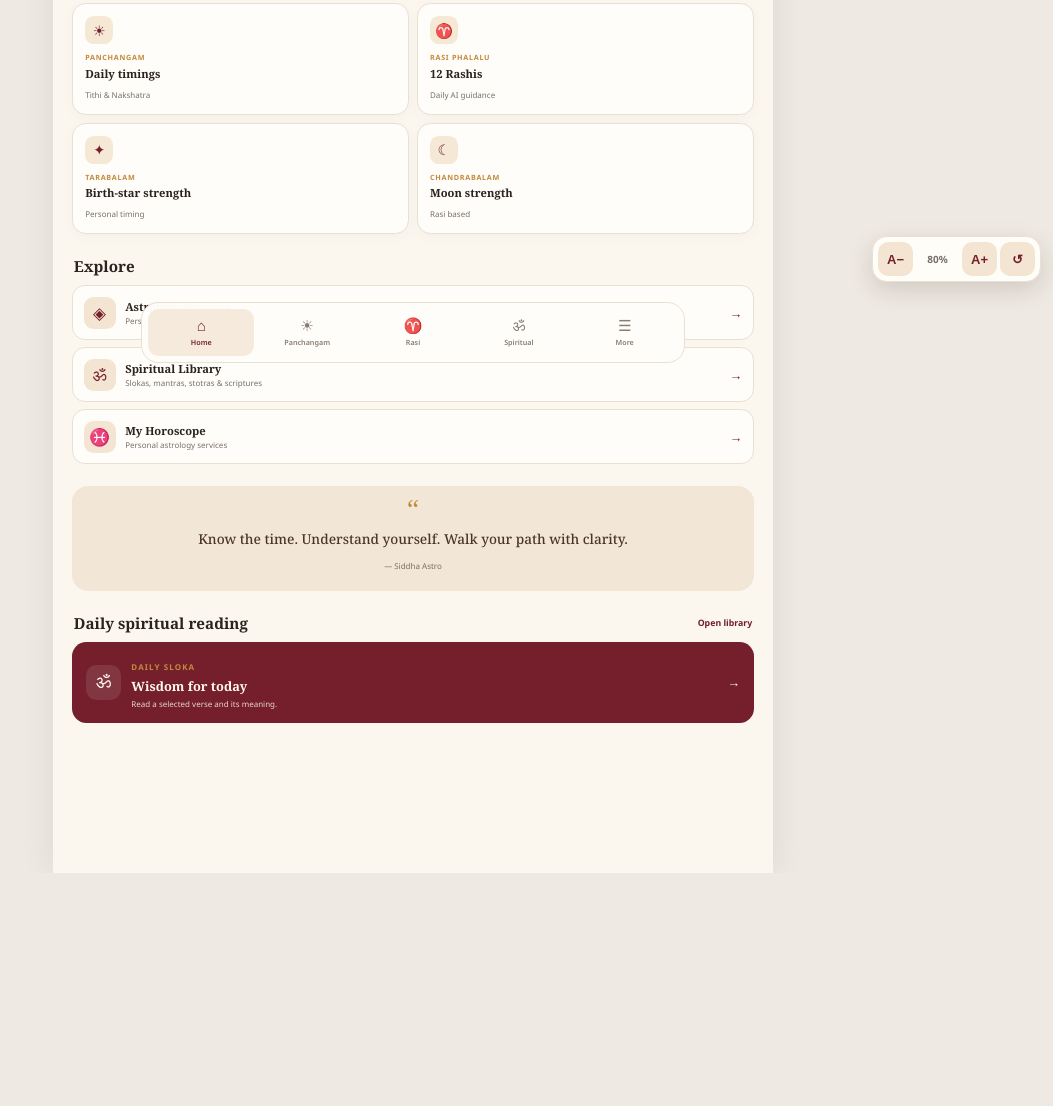
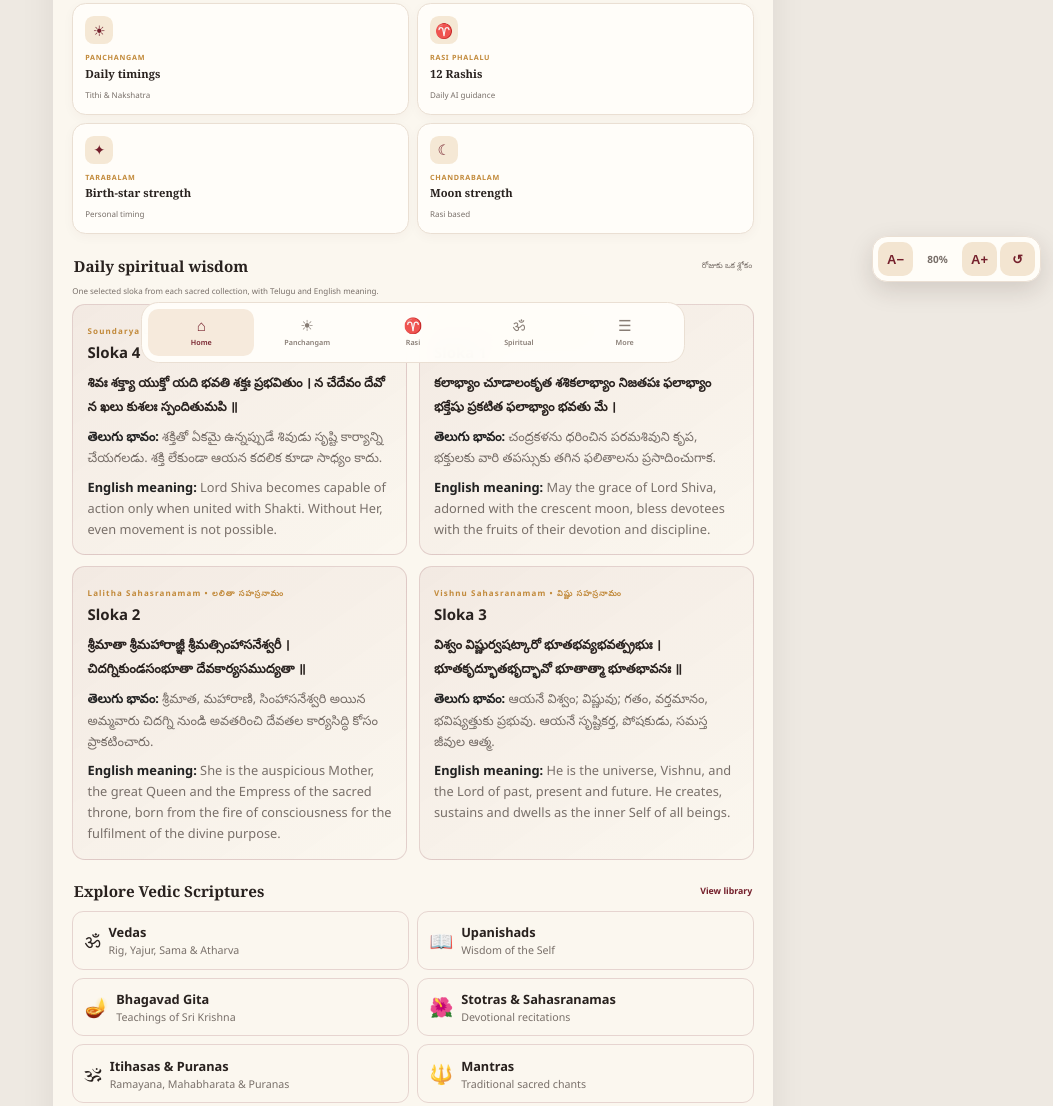
Before and after one commit to Siddhaacu/siddha-astro-mobile-redesign, a website: page index.html in a window 1280 px wide. Shown: the part 426-1532 px from the top of the page, without its empty margins (227-1280 px from the left). Before the commit the page ends 1299 px from the top, so only its background shows below. Drawn offline with Linux system fonts and the light colour scheme.

Commit message:
Add daily sloka sections and Vedic scriptures explorer to home page

```diff
--- a/index.html
+++ b/index.html
@@ -7,6 +7,9 @@
   <meta name="description" content="Siddha Astro — Panchangam, Rasi Phalalu, spiritual wisdom and astrology services.">
   <link rel="manifest" href="manifest.json"><link rel="icon" href="icon.svg" type="image/svg+xml"><link rel="stylesheet" href="styles.css">
   <title>Siddha Astro</title>
+  <style>
+    .sloka-grid{display:grid;gap:14px}.sloka-card{padding:18px;border:1px solid rgba(116,31,43,.16);border-radius:16px;background:linear-gradient(145deg,rgba(116,31,43,.06),rgba(255,255,255,.02))}.sloka-card h3{margin:5px 0 10px}.sloka-card .sloka{font-size:16px;line-height:1.9;font-weight:700}.sloka-card .meaning{margin-top:10px;color:var(--muted,#777);line-height:1.65}.sloka-card .meaning strong{color:var(--text,#222)}.scripture-grid{display:grid;grid-template-columns:repeat(2,minmax(0,1fr));gap:10px}.scripture-link{display:flex;align-items:center;gap:10px;padding:14px;border:1px solid rgba(116,31,43,.16);border-radius:14px;text-decoration:none;color:inherit}.scripture-link span:first-child{font-size:24px}.scripture-link small{display:block;color:var(--muted,#777);margin-top:3px}@media(min-width:700px){.sloka-grid{grid-template-columns:repeat(2,minmax(0,1fr))}}
+  </style>
 </head>
 <body><div class="app-shell">
 <header class="topbar"><div class="brand-wrap"><img class="brand-logo" src="assets/siddha-astro-logo.png" alt="Siddha Astro logo" onerror="this.onerror=null;this.src='https://www.siddhaastro.in/favicon.ico'"><div><div class="brand">Siddha Astro</div><div class="brand-sub">Guidance • Wisdom • Destiny</div></div></div><div class="top-actions"><button class="icon-btn" aria-label="Search" onclick="toast('Search will be enabled in the next phase')">⌕</button><button class="icon-btn" aria-label="Theme" onclick="toggleTheme()">◐</button></div></header>
@@ -14,9 +17,19 @@
 <section class="welcome"><div><span class="eyebrow">TODAY</span><h1 id="todayTitle">Your spiritual day</h1><p id="todayDate"></p></div><button class="location-pill" onclick="location.href='panchangam.html'">⌖ Hyderabad</button></section>
 <section class="hero-card"><div class="hero-glow"></div><div class="hero-content"><span class="eyebrow light">DAILY PANCHANGAM</span><h2>Plan your day with<br>divine timing.</h2><p>Explore Tithi, Nakshatra, auspicious timings, Tarabalam and Chandrabalam.</p><a class="primary-btn" href="panchangam.html">View Panchangam <span>→</span></a></div><div class="om-watermark">ॐ</div></section>
 <section class="section"><div class="section-head"><h2>Today's essentials</h2><a href="panchangam.html">View all</a></div><div class="metric-grid"><a class="metric-card" href="panchangam.html"><span class="metric-icon">☀</span><small>Panchangam</small><strong>Daily timings</strong><span class="muted">Tithi & Nakshatra</span></a><a class="metric-card" href="rasi-phalalu.html"><span class="metric-icon">♈</span><small>Rasi Phalalu</small><strong>12 Rashis</strong><span class="muted">Daily AI guidance</span></a><a class="metric-card" href="panchangam.html#tarabalam"><span class="metric-icon">✦</span><small>Tarabalam</small><strong>Birth-star strength</strong><span class="muted">Personal timing</span></a><a class="metric-card" href="panchangam.html#chandrabalam"><span class="metric-icon">☾</span><small>Chandrabalam</small><strong>Moon strength</strong><span class="muted">Rasi based</span></a></div></section>
+<section class="section"><div class="section-head"><h2>Daily spiritual wisdom</h2><span class="muted">రోజుకు ఒక శ్లోకం</span></div><p class="muted">One selected sloka from each sacred collection, with Telugu and English meaning.</p><div class="sloka-grid" id="dailySlokas"></div></section>
+<section class="section"><div class="section-head"><h2>Explore Vedic Scriptures</h2><a href="spiritual-library.html">View library</a></div><div class="scripture-grid"><a class="scripture-link" href="spiritual-library.html"><span>ॐ</span><div><strong>Vedas</strong><small>Rig, Yajur, Sama & Atharva</small></div></a><a class="scripture-link" href="spiritual-library.html"><span>📖</span><div><strong>Upanishads</strong><small>Wisdom of the Self</small></div></a><a class="scripture-link" href="spiritual-library.html"><span>🪔</span><div><strong>Bhagavad Gita</strong><small>Teachings of Sri Krishna</small></div></a><a class="scripture-link" href="spiritual-library.html"><span>🌺</span><div><strong>Stotras & Sahasranamas</strong><small>Devotional recitations</small></div></a><a class="scripture-link" href="spiritual-library.html"><span>🕉</span><div><strong>Itihasas & Puranas</strong><small>Ramayana, Mahabharata & Puranas</small></div></a><a class="scripture-link" href="spiritual-library.html"><span>🔱</span><div><strong>Mantras</strong><small>Traditional sacred chants</small></div></a></div></section>
 <section class="section"><div class="section-head"><h2>Explore</h2></div><div class="quick-grid"><a href="services.html" class="quick-card"><span>◈</span><div><strong>Astrology Services</strong><small>Personal consultations & remedies</small></div><b>→</b></a><a href="spiritual-library.html" class="quick-card"><span>ॐ</span><div><strong>Spiritual Library</strong><small>Slokas, mantras, stotras & scriptures</small></div><b>→</b></a><a href="horoscope.html" class="quick-card"><span>♓</span><div><strong>My Horoscope</strong><small>Personal astrology services</small></div><b>→</b></a></div></section>
 <section class="quote-card"><span class="quote-mark">“</span><p>Know the time. Understand yourself. Walk your path with clarity.</p><small>— Siddha Astro</small></section>
 <section class="section"><div class="section-head"><h2>Daily spiritual reading</h2><a href="spiritual-library.html">Open library</a></div><a class="reading-card" href="spiritual-library.html"><div class="reading-icon">ॐ</div><div><span class="eyebrow">DAILY SLOKA</span><h3>Wisdom for today</h3><p>Read a selected verse and its meaning.</p></div><span>→</span></a></section>
 </main>
 <nav class="bottom-nav" aria-label="Primary navigation"><a class="active" href="index.html"><span>⌂</span><small>Home</small></a><a href="panchangam.html"><span>☀</span><small>Panchangam</small></a><a href="rasi-phalalu.html"><span>♈</span><small>Rasi</small></a><a href="spiritual-library.html"><span>ॐ</span><small>Spiritual</small></a><a href="more.html"><span>☰</span><small>More</small></a></nav>
-</div><div id="toast" class="toast"></div><script src="app.js"></script></body></html>
+</div><div id="toast" class="toast"></div><script src="app.js"></script><script>
+const dailySlokas=[
+{title:'Soundarya Lahari',teluguTitle:'సౌందర్యలహరి',sloka:'శివః శక్త్యా యుక్తో యది భవతి శక్తః ప్రభవితుం । న చేదేవం దేవో న ఖలు కుశలః స్పందితుమపి ॥',te:'శక్తితో ఏకమై ఉన్నప్పుడే శివుడు సృష్టి కార్యాన్ని చేయగలడు. శక్తి లేకుండా ఆయన కదలిక కూడా సాధ్యం కాదు.',en:'Lord Shiva becomes capable of action only when united with Shakti. Without Her, even movement is not possible.'},
+{title:'Sivananda Lahari',teluguTitle:'శివానందలహరి',sloka:'కలాభ్యాం చూడాలంకృత శశికలాభ్యాం నిజతపః ఫలాభ్యాం భక్తేషు ప్రకటిత ఫలాభ్యాం భవతు మే ।',te:'చంద్రకళను ధరించిన పరమశివుని కృప, భక్తులకు వారి తపస్సుకు తగిన ఫలితాలను ప్రసాదించుగాక.',en:'May the grace of Lord Shiva, adorned with the crescent moon, bless devotees with the fruits of their devotion and discipline.'},
+{title:'Lalitha Sahasranamam',teluguTitle:'లలితా సహస్రనామం',sloka:'శ్రీమాతా శ్రీమహారాజ్ఞీ శ్రీమత్సింహాసనేశ్వరీ । చిదగ్నికుండసంభూతా దేవకార్యసముద్యతా ॥',te:'శ్రీమాత, మహారాణి, సింహాసనేశ్వరి అయిన అమ్మవారు చిదగ్ని నుండి అవతరించి దేవతల కార్యసిద్ధి కోసం ప్రాకటించారు.',en:'She is the auspicious Mother, the great Queen and the Empress of the sacred throne, born from the fire of consciousness for the fulfilment of the divine purpose.'},
+{title:'Vishnu Sahasranamam',teluguTitle:'విష్ణు సహస్రనామం',sloka:'విశ్వం విష్ణుర్వషట్కారో భూతభవ్యభవత్ప్రభుః । భూతకృద్భూతభృద్భావో భూతాత్మా భూతభావనః ॥',te:'ఆయనే విశ్వం; విష్ణువు; గతం, వర్తమానం, భవిష్యత్తుకు ప్రభువు. ఆయనే సృష్టికర్త, పోషకుడు, సమస్త జీవుల ఆత్మ.',en:'He is the universe, Vishnu, and the Lord of past, present and future. He creates, sustains and dwells as the inner Self of all beings.'}
+];
+const dayIndex=Math.floor(new Date().setHours(0,0,0,0)/86400000);document.getElementById('dailySlokas').innerHTML=dailySlokas.map((s,i)=>{const n=(dayIndex+i)%4;return `<article class="sloka-card"><span class="eyebrow">${s.title} • ${s.teluguTitle}</span><h3>Sloka ${n+1}</h3><div class="sloka">${s.sloka}</div><div class="meaning"><strong>తెలుగు భావం:</strong> ${s.te}</div><div class="meaning"><strong>English meaning:</strong> ${s.en}</div></article>`}).join('');
+</script></body></html>
```
